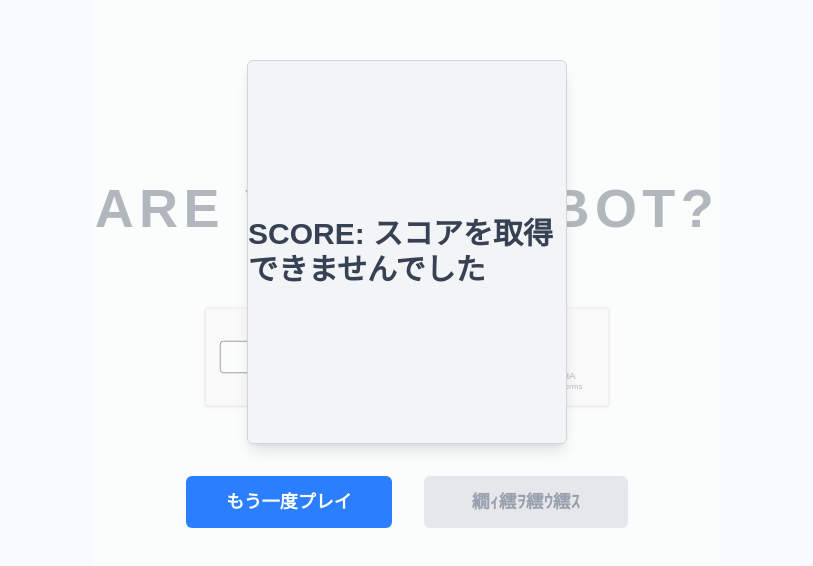
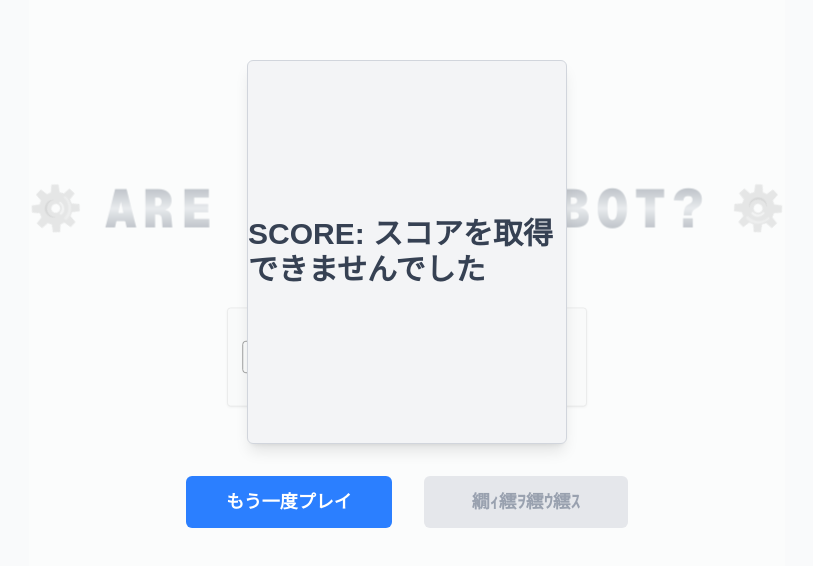
Before and after one commit to harumaki1220/Are-you-a-robot, a Next.js app: page /result in a window 1280 px wide. Shown: the part 106-672 px from the top of the page, without its empty margins (233-1046 px from the left). Built offline with nearby package versions, Linux system fonts and the light colour scheme.

Commit message:
ルーティング・CSS追加

```diff
--- a/src/app/result/page.tsx
+++ b/src/app/result/page.tsx
@@ -2,12 +2,13 @@
 
 import { Suspense } from "react";
 import RecaptchaBox from "@/components/RecaptchaBox";
-import { useSearchParams } from "next/navigation";
+import { useRouter, useSearchParams } from "next/navigation";
 
 // useSearchParamsを使用するコンポーネントを分離
 function ResultContent() {
   const searchParams = useSearchParams();
   const score = searchParams.get("score");
+  const router = useRouter();
   const displayScore = score ?? "スコアを取得できませんでした";
 
   return (
@@ -26,11 +27,11 @@ function ResultContent() {
         </div>
 
         <div className="mt-8 flex gap-8">
-          <button className="bg-blue-500 hover:bg-blue-600 text-white font-bold py-3 px-10 rounded-md text-lg">
+          <button className="bg-blue-500 hover:bg-blue-600 text-white font-bold py-3 px-10 rounded-md text-lg" onClick={() => {router.push('./start')}}>
             もう一度プレイ
           </button>
 	  {score === "100" ? (
-          <button className="bg-blue-500 hover:bg-blue-600 text-white font-bold py-3 px-12 rounded-md text-lg">
+          <button className="bg-blue-500 hover:bg-blue-600 text-white font-bold py-3 px-12 rounded-md text-lg" onClick={() => {router.push('./despair')}}>
             ヨウコソ
           </button>
 	  ) : (
--- a/src/components/ImageCaptcha.tsx
+++ b/src/components/ImageCaptcha.tsx
@@ -29,6 +29,7 @@ const getRandomImages = (sourceData: ImageItem[]) => {
 export default function ImageCaptcha() {
   const router = useRouter();
   const [selectedIds, setSelectedIds] = useState<number[]>([]);
+  const [headphone, setHeadphone] = useState(false)
   const [showInfo, setShowInfo] = useState(false);
   const [displayedImages, setDisplayedImages] = useState<ImageItem[]>([]);
   const [questionStep, setQuestionStep] = useState(0); // 0: 自転車, 1: 愛
@@ -108,7 +109,7 @@ export default function ImageCaptcha() {
   };
 
   return (
-    <div className="relative">
+    <div>
       {/* 矢印（吹き出しの三角形） */}
       <div
         className="
@@ -121,7 +122,7 @@ export default function ImageCaptcha() {
           z-10
         "
       />
-      <div className="bg-white p-2 shadow-lg w-100 h-150 overflow-auto [scrollbar-gutter:stable]">
+      <div className="bg-white p-2 shadow-lg w-170 h-210 overflow-auto [scrollbar-gutter:stable]">
         {/* 青いヘッダー */}
         <div className="bg-blue-500 p-4 text-white mb-2">
           <h2 className="font-bold text-xl">
@@ -170,8 +171,10 @@ export default function ImageCaptcha() {
               >
                 <RefreshCw className="w-8 h-8" />
               </button>
-              <div className="hover:text-gray-600 cursor-pointer transition-colors">
-                <Headphones className="w-8 h-8" />
+              <div className={`hover:text-gray-600 cursor-pointer transition-colors ${
+                  headphone ? "text-blue-500" : ""
+                }`} >
+                <Headphones className="w-8 h-8" onClick={() => setHeadphone(!headphone)} />
               </div>
               <button
                 onClick={() => setShowInfo(!showInfo)}
@@ -189,6 +192,12 @@ export default function ImageCaptcha() {
               {questionStep === 0 ? "確認" : "次へ"}
             </button>
           </div>
+          {headphone && (
+                    <div className="mt-4 p-4 text-sm text-gray-700 animate-in fade-in slide-in-from-top-2 duration-300">
+                      <p>ﾋﾟｰｰｰ｡ｶﾞｶﾞｶﾞｶﾞｯ……</p>
+                      <p>変な音がする。</p>
+                    </div>
+                  )}
           {showInfo && (
             <div className="mt-4 p-4 text-sm text-gray-700 animate-in fade-in slide-in-from-top-2 duration-300">
               <p>
--- a/src/components/RecaptchaBox.tsx
+++ b/src/components/RecaptchaBox.tsx
@@ -41,69 +41,84 @@ const RecaptchaBox = () => {
         : "checked relative"
     }
   `}
-    >
-    </span>
+    ></span>
   );
 
+  return (
+    <div className="min-h-screen flex flex-col items-center justify-center bg-white transition-all duration-500 relative">
+      {/* ▼▼▼ CSS-in-JS (このファイルだけで動作させるためのスタイル定義) ▼▼▼ */}
+      <style>{`
+        /* 歯車の回転 */
+        @keyframes spin-reverse {
+          from { transform: rotate(360deg); }
+          to { transform: rotate(0deg); }
+        }
 
-  return (
-    <div className="min-h-screen relative flex flex-col items-center justify-center bg-white transition-all duration-500">
-      {/* タイトル（captcha表示時は上に移動） */}
+        /* ノイズ・グリッチ */
+        @keyframes glitch-noise {
+          0% { filter: drop-shadow(0 0 0 transparent); transform: skew(0deg); }
+          2% { filter: drop-shadow(-2px 0 0 rgba(255,0,0,0.5)) drop-shadow(2px 0 0 rgba(0,255,255,0.5)); transform: skew(-2deg); }
+          4% { filter: drop-shadow(2px 0 0 rgba(255,0,0,0.5)) drop-shadow(-2px 0 0 rgba(0,255,255,0.5)); transform: skew(2deg); }
+          6% { filter: drop-shadow(0 0 0 transparent); transform: skew(0deg); }
+          40% { filter: drop-shadow(0 0 0 transparent); transform: skew(0deg); }
+          42% { filter: drop-shadow(-1px -1px 0 rgba(255,0,255,0.5)); transform: translate(1px, 1px); }
+          44% { filter: drop-shadow(0 0 0 transparent); transform: translate(0, 0); }
+          100% { filter: drop-shadow(0 0 0 transparent); transform: skew(0deg); }
+        }
+      `}</style>
+
+
+
+      {/* ▼▼▼ メインコンテンツ ▼▼▼ */}
+
+      {/* タイトル */}
       <h1
         className={`
-          text-5xl
-          md:text-6xl
-          font-extrabold
-          tracking-widest
-          text-gray-600
-          select-none
-	  whitespace-nowrap
-          transition-all duration-500 ease-out
-          ${status === "captcha"
-            ? "absolute top-20 left-3/5 -translate-x-1/2"
-            : "mb-20"
+          transition-all duration-500 ease-out z-10
+          ${
+            status === "captcha"
+              ? "scale-75 md:scale-90 -translate-y-70 mr-8"
+              : "mb-20"
           }
         `}
       >
-        ARE YOU A ROBOT?
+        <div className="flex items-center gap-4 md:gap-6">
+          <span className="text-4xl md:text-5xl opacity-60 grayscale animate-[spin_4s_linear_infinite] select-none">
+            ⚙️
+          </span>
+          <span
+            className="
+              text-5xl md:text-6xl font-black font-mono tracking-widest
+              bg-gradient-to-b from-gray-600 via-gray-300 to-gray-600
+              bg-clip-text text-transparent select-none
+            "
+            style={{ animation: "glitch-noise 2.5s infinite" }}
+          >
+            ARE YOU A ROBOT?
+          </span>
+          <span
+            className="text-4xl md:text-5xl opacity-60 grayscale select-none"
+            style={{ animation: "spin-reverse 4s linear infinite" }}
+          >
+            ⚙️
+          </span>
+        </div>
       </h1>
 
-      {/* チェックボックスと画像選択 */}
-      <div className="relative">
-        {/* チェックボックス */}
+      {/* チェックボックスエリア */}
+      <div className="relative z-10 w-400px">
         <button
           onClick={handleClick}
-          className="
-            relative
-            flex
-            items-center
-            gap-5
-            rounded
-            border border-[#d3d3d3]
-            bg-[#f9f9f9]
-            text-left
-            shadow-sm
-            text-gray-700
-            w-[450px] h-[110px]
-            px-4
-            transition-all duration-300"
-          aria-label="reCAPTCHA checkbox"
+          className={`
+    relative flex items-center gap-5 rounded border border-[#d3d3d3] bg-[#f9f9f9]
+    text-left shadow-sm text-gray-700 h-[110px] px-4
+    transition-all duration-300 cursor-crosshair hover:bg-[#f0f0f0]
+    ${status === "captcha" ? "w-[600px]" : "w-[400px]"}
+  `}
         >
           {checkboxContent}
-          <span className="text-lg font-medium text-[#444]">
-            I'm a robot
-          </span>
-          <div
-            className="
-            flex flex-col
-            items-center
-            justify-center
-            ml-auto
-            px-3
-            py-2
-            min-w-[110px]
-            h-full"
-          >
+          <span className="text-lg font-medium text-[#444]">I'm a robot</span>
+          <div className="flex flex-col items-center justify-center ml-auto px-3 py-2 min-w-[110px] h-full">
             <Image
               src="/meCHAKCHA.png"
               alt="meCHAKCHA"
@@ -118,14 +133,11 @@ const RecaptchaBox = () => {
           </div>
         </button>
 
-        {/* 画像キャプチャ（チェックボックスの真横に配置） */}
+        {/* 画像キャプチャ出現部分 */}
         {status === "captcha" && (
           <div
-            className="
-              absolute top-1/2 -translate-y-1/2 z-20
-              animate-in slide-in-from-left-3 duration-300
-            "
-            style={{ left: '70px' }}
+            className="absolute top-1/2 -translate-y-1/2 z-50 animate-in slide-in-from-left-3 duration-300 scale-75 origin-left"
+            style={{ left: "70px" }}
           >
             <ImageCaptcha />
           </div>
```
